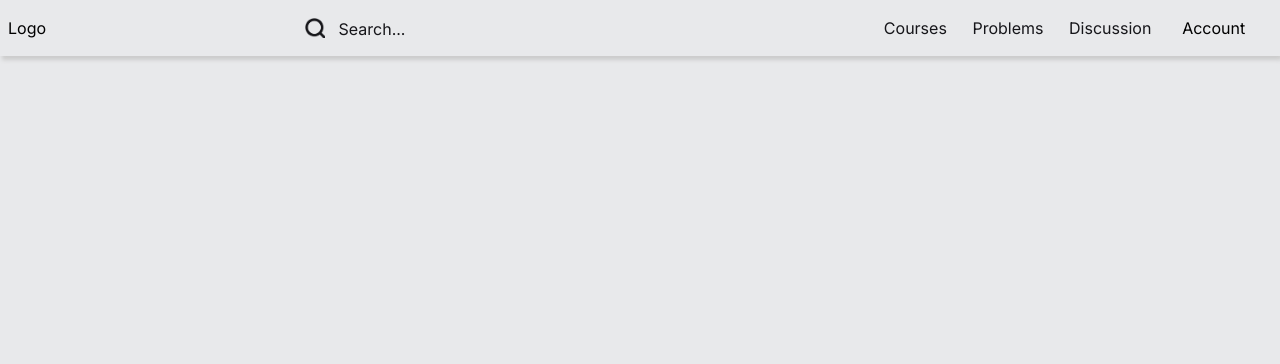
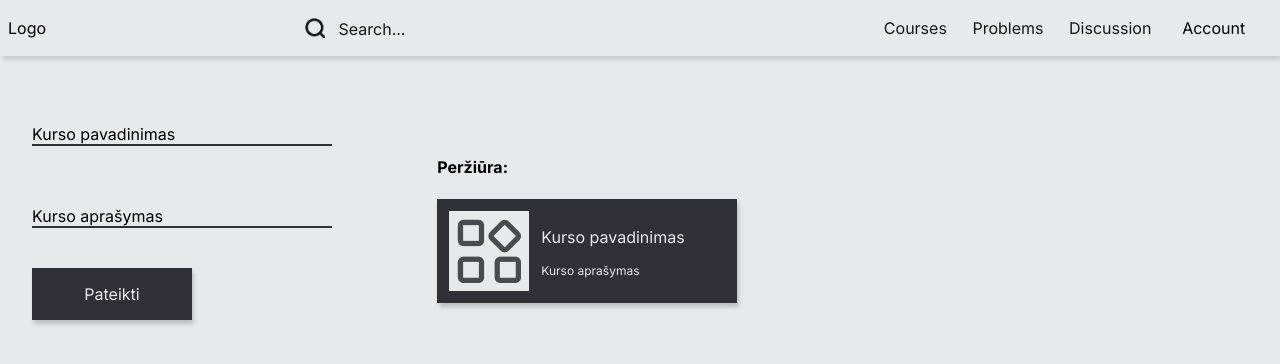
Before and after one commit to Smurfai-org/pvp, a React (Vite) app in the folder frontend/: page /create_course in a window 1280 px wide. Shown: the top 364 px of the page. Built offline with nearby package versions, Linux system fonts and the light colour scheme.

Commit message:
added admin dashboard with list and create functionality

```diff
--- a/frontend/src/App.jsx
+++ b/frontend/src/App.jsx
@@ -4,6 +4,7 @@ import Register from "./pages/Register";
 import Main from "./pages/Main";
 import Navbar from "./components/NavBar";
 import AdminDash from "./pages/adminDash/adminDash";
+import CourseCreate from "./pages/CourseCreate/CourseCreate";
 
 function App() {
   return (
@@ -14,6 +15,7 @@ function App() {
           <Route path="/login" element={<Login />} />
           <Route path="/register" element={<Register />} />
           <Route path="/admin_dash" element={<AdminDash/>}/>
+          <Route path="/create_course" element={<CourseCreate />}/>
         </Routes>
       </Router>
 
--- a/frontend/src/components/styles.css
+++ b/frontend/src/components/styles.css
@@ -401,9 +401,16 @@ body {
 
 .course-card-paragraph {
   font-size: 0.75rem;
+  display: -webkit-box;
+  -webkit-line-clamp: 2;
+  line-clamp: 2;
+  -webkit-box-orient: vertical;
   overflow: hidden;
   text-overflow: ellipsis;
+  white-space: normal;
+  max-height: 2.5em;
 }
+
 
 .category-selector {
   height: 40px;
--- a/frontend/src/pages/AdminDash/AdminDash.css
+++ b/frontend/src/pages/AdminDash/AdminDash.css
@@ -0,0 +1,11 @@
+.admin-dashboard {
+    display: grid;
+    grid-template-columns: repeat(5, 1fr);
+    gap: 1.5rem;
+    padding: 1rem 0;
+
+}
+
+.dashboard {
+    padding: 0 2rem;
+}
--- a/frontend/src/pages/AdminDash/AdminDash.jsx
+++ b/frontend/src/pages/AdminDash/AdminDash.jsx
@@ -1,9 +1,57 @@
-import React from 'react'
+import React, { useEffect, useState } from 'react';
+import Card from '../../components/Card';
+import "./AdminDash.css";
+import Button from '../../components/Button';
+import { useNavigate } from 'react-router-dom';
+import CourseCreate from '../CourseCreate/CourseCreate';
 
 function AdminDash() {
-  return (
-    <div>adminDash</div>
-  )
+    const [courses, setCourses] = useState([]);
+
+    const navigate = useNavigate();
+
+    useEffect(() => {
+        const fetchData = async () => {
+            try {
+                const req = await fetch(`http://localhost:5000/course/`, {
+                    method: 'GET',
+                    headers: { 'Content-Type': 'application/json' }
+                });
+                if (!req.ok) {
+                    throw new Error(`HTTP error: ${req.status}`);
+                }
+                const res = await req.json();
+
+                setCourses(res);
+            } catch (error) {
+                console.error(error.message);
+            }
+        };
+
+        fetchData();
+    }, []);
+
+    const handleCreate = () => {
+        navigate('/create_course')
+    };
+
+    return (
+        <div className='dashboard'>
+            <Button onClick={handleCreate}>Create course</Button>
+
+            <div className="admin-dashboard">
+                {courses.map((course) => {
+                    return (
+                        <Card
+                            key={course.id}
+                            title={course.name}
+                            paragraph={course.description}
+                        />
+                    );
+                })}
+            </div>
+        </div>
+    );
 }
 
-export default AdminDash
+export default AdminDash;
--- /dev/null
+++ b/frontend/src/pages/CourseCreate/CourseCreate.css
@@ -0,0 +1,15 @@
+.create {
+    display: grid;
+    grid-template-columns: 1fr 2fr;
+    padding: 2rem;
+    background-color: var(--body);
+    z-index: 2;
+}
+
+.create button {
+    width: 10rem;
+}
+
+.create-card {
+    margin-top: 2rem;
+}
--- /dev/null
+++ b/frontend/src/pages/CourseCreate/CourseCreate.jsx
@@ -0,0 +1,73 @@
+import React, { useState } from 'react';
+import { TextBox } from '../../components/textBox/TextBox';
+import Button from '../../components/Button';
+import "./CourseCreate.css";
+import Card from '../../components/Card';
+import { useNavigate } from 'react-router-dom';
+
+function CourseCreate() {
+
+    const navigate = useNavigate();
+    const [courseTitle, setCourseTitle] = useState("");
+    const [courseDescription, setCourseDescription] = useState("");
+    const [courseIcon, setCourseIcon] = useState("");
+
+    const handleSubmit = async () => {
+        const data = {
+            name: courseTitle,
+            description: courseDescription,
+            icon_url: courseIcon
+        }
+
+        console.log(data);
+        try {
+            const req = await fetch('http://localhost:5000/course/create', {
+                method: 'POST',
+                headers: { "Content-Type": "application/json" },
+                body: JSON.stringify(data)
+            });
+
+            if(!req.ok) {
+                throw new Error(`HTTP Error: ${req.status}`);
+            }
+
+            const res = await req.json();
+            navigate(-1);
+        } catch (error) {
+            console.error("Update failed:", error);
+        }
+    };
+
+    return (
+    <div className='create'>
+        <div className='create-form'>
+            <TextBox
+                id='name'
+                text='Kurso pavadinimas'
+                value={courseTitle}
+                onChange={(e) => setCourseTitle(e.target.value)}
+                placeholder="Kurso pavadinimas"
+            />
+
+            <TextBox
+                id='paragraph'
+                text='Kurso aprašymas'
+                value={courseDescription}
+                onChange={(e) => setCourseDescription(e.target.value)}
+                placeholder="Kurso aprašymas"
+            />
+
+            <Button onClick={handleSubmit}>Pateikti</Button>
+        </div>
+        <div className='create-card'>
+            <h4>Peržiūra:</h4>
+            <Card
+            title={courseTitle || "Kurso pavadinimas"}
+            paragraph={courseDescription || "Kurso aprašymas"}
+            />
+        </div>
+    </div>
+    );
+}
+
+export default CourseCreate;
```
Also changed, not shown: 1 other file (tests, documents, lock files or other folders).
